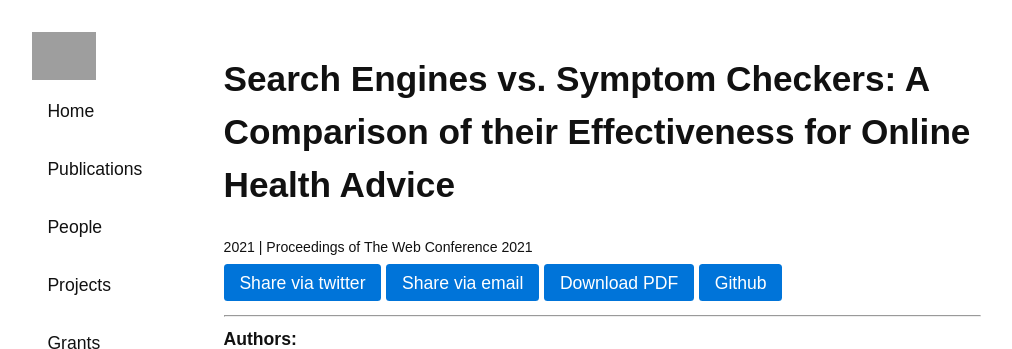
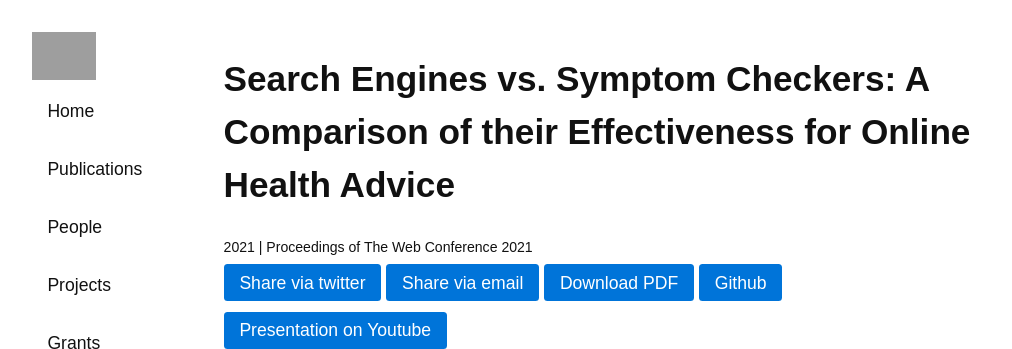
Before and after one commit to ielab/ielab.github.io, a Jekyll site: the page built from _publications/cross-2021-search.md, in a window 1280 px wide, cut to the strip 0-349 px from the top of the page. Shown: the whole strip, without its empty margins (139-1151 px from the left). Built offline with Jekyll 4.4.1, drawn with Linux system fonts in a browser that asks for light colours; grey boxes are pictures that could not be loaded.

Commit message:
Update cross-2021-search.md

```diff
--- a/_publications/cross-2021-search.md
+++ b/_publications/cross-2021-search.md
@@ -8,6 +8,8 @@ projects: [consumer-health-search]
 links:
  - url: https://github.com/ielab/SEvsSC
    name: Github
+ - url: https://youtu.be/Zj16nR19QLw
+   name: Presentation on Youtube
 ---
 ---
 
```
